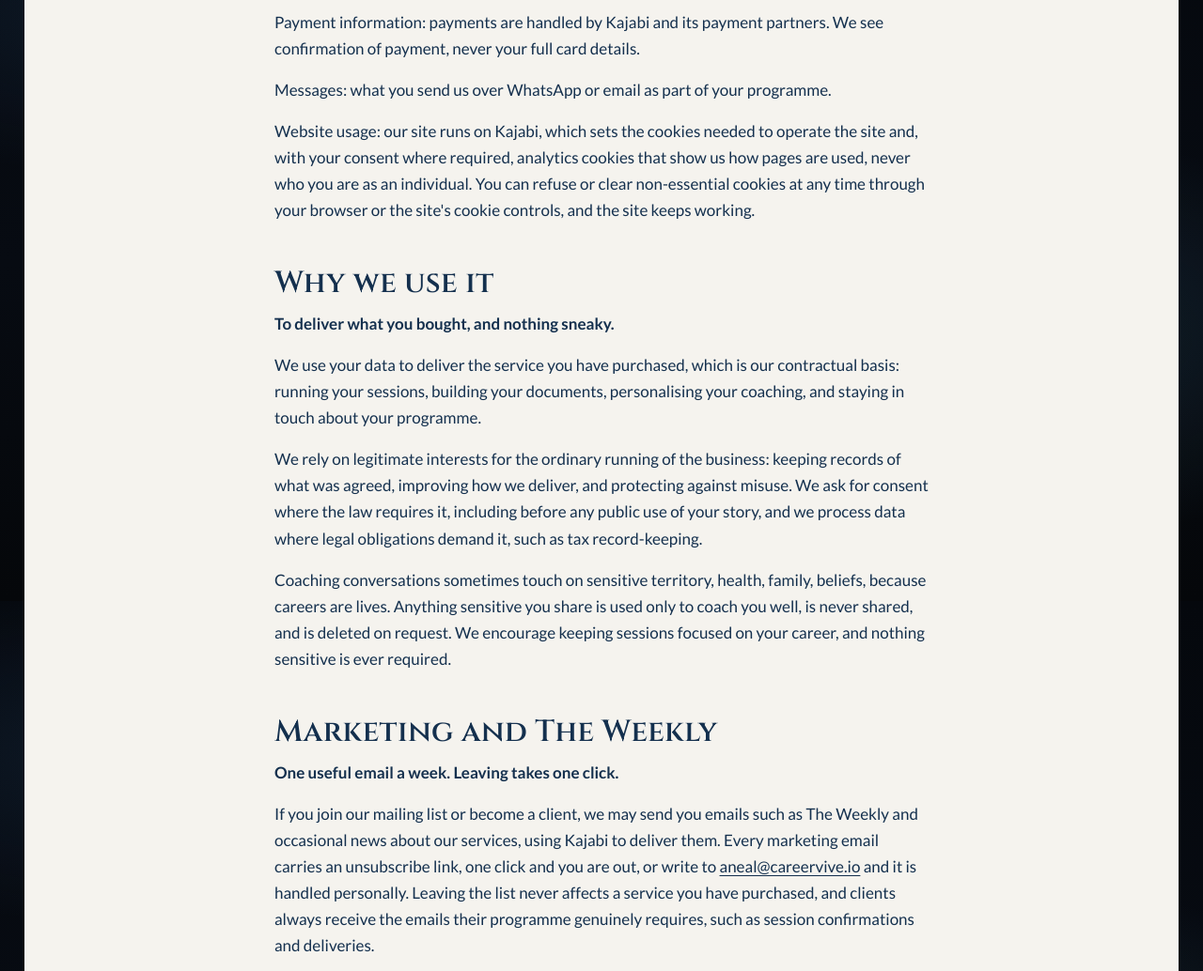
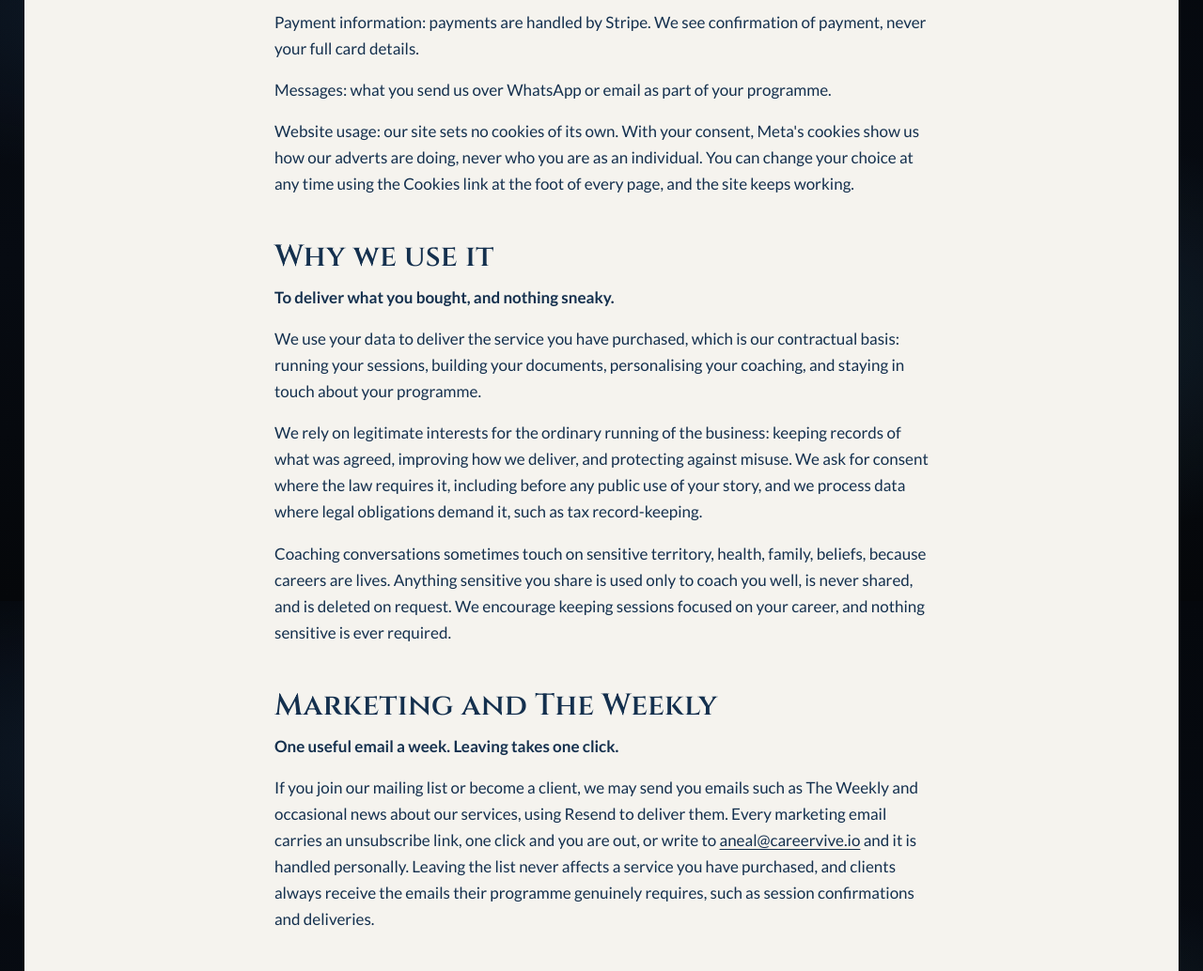
Before and after one commit to careervive/careervive.github.io, a website: page privacy.html in a window 1280 px wide. Shown: the part 1760-2794 px from the top of the page at 94% size. Drawn offline with Linux system fonts and the light colour scheme.

Commit message:
Privacy: the four lines that named Kajabi, updated with Aneal's yes
Co-Authored-By: Claude Fable 5.2 <noreply@anthropic.com>
Claude-Session: https://claude.ai/code/session_011VD4uGPY8jUHXt17ZwRrVE

```diff
--- a/privacy.html
+++ b/privacy.html
@@ -611,7 +611,7 @@ a.cv-wk b svg{flex:0 0 auto;color:var(--a)}
 <div class="cv-herow">
 <h1 class="cv-h1"><span class="cv-wd" style="--i: 0">Privacy,</span> <span class="cv-wd cv-fly" style="--i: 1">plainly.</span></h1>
 <div class="cv-hsub">
-<p class="cv-p cv-v">The plain-language version sits at the top of each section. The detail follows it. Last updated: 26 July 2026. Read this alongside our <a href="/terms" style="color:inherit;text-decoration:underline">Terms</a>.</p>
+<p class="cv-p cv-v">The plain-language version sits at the top of each section. The detail follows it. Last updated: 22 November 2026. Read this alongside our <a href="/terms" style="color:inherit;text-decoration:underline">Terms</a>.</p>
 </div>
 </div>
 </section>
@@ -630,9 +630,9 @@ a.cv-wk b svg{flex:0 0 auto;color:var(--a)}
 <p>Career information and documents: your CV, career history, goals, salary information you choose to share, and any documents you upload or send. This is the raw material of the work.</p>
 <p>Session recordings and transcripts: coaching calls, Vision Calls held by video or phone, and CV Engine voice sessions may be recorded and transcribed so nothing you tell us gets lost. You can opt out of recording at any time by writing to <a href="mailto:aneal@careervive.io">aneal@careervive.io</a>.</p>
 <p>Assessment responses: if you complete an assessment such as the Leadership Style assessment, we store your answers and results to deliver your report.</p>
-<p>Payment information: payments are handled by Kajabi and its payment partners. We see confirmation of payment, never your full card details.</p>
+<p>Payment information: payments are handled by Stripe. We see confirmation of payment, never your full card details.</p>
 <p>Messages: what you send us over WhatsApp or email as part of your programme.</p>
-<p>Website usage: our site runs on Kajabi, which sets the cookies needed to operate the site and, with your consent where required, analytics cookies that show us how pages are used, never who you are as an individual. You can refuse or clear non-essential cookies at any time through your browser or the site's cookie controls, and the site keeps working.</p>
+<p>Website usage: our site sets no cookies of its own. With your consent, Meta's cookies show us how our adverts are doing, never who you are as an individual. You can change your choice at any time using the Cookies link at the foot of every page, and the site keeps working.</p>
 <h2 class="cv-h2">Why we use it</h2>
 <p class="cv-lead">To deliver what you bought, and nothing sneaky.</p>
 <p>We use your data to deliver the service you have purchased, which is our contractual basis: running your sessions, building your documents, personalising your coaching, and staying in touch about your programme.</p>
@@ -640,7 +640,7 @@ a.cv-wk b svg{flex:0 0 auto;color:var(--a)}
 <p>Coaching conversations sometimes touch on sensitive territory, health, family, beliefs, because careers are lives. Anything sensitive you share is used only to coach you well, is never shared, and is deleted on request. We encourage keeping sessions focused on your career, and nothing sensitive is ever required.</p>
 <h2 class="cv-h2">Marketing and The Weekly</h2>
 <p class="cv-lead">One useful email a week. Leaving takes one click.</p>
-<p>If you join our mailing list or become a client, we may send you emails such as The Weekly and occasional news about our services, using Kajabi to deliver them. Every marketing email carries an unsubscribe link, one click and you are out, or write to <a href="mailto:aneal@careervive.io">aneal@careervive.io</a> and it is handled personally. Leaving the list never affects a service you have purchased, and clients always receive the emails their programme genuinely requires, such as session confirmations and deliveries.</p>
+<p>If you join our mailing list or become a client, we may send you emails such as The Weekly and occasional news about our services, using Resend to deliver them. Every marketing email carries an unsubscribe link, one click and you are out, or write to <a href="mailto:aneal@careervive.io">aneal@careervive.io</a> and it is handled personally. Leaving the list never affects a service you have purchased, and clients always receive the emails their programme genuinely requires, such as session confirmations and deliveries.</p>
 <h2 class="cv-h2">AI in our services</h2>
 <p class="cv-lead">AI does the heavy lifting. Aneal signs off every deliverable.</p>
 <p>CareerVive uses AI tools to deliver parts of the service, including the CV Engine's voice session and document drafting. These tools process the information you provide, including transcripts of your sessions, to produce your documents and insights.</p>
@@ -649,7 +649,7 @@ a.cv-wk b svg{flex:0 0 auto;color:var(--a)}
 <p>AI can make mistakes. That is precisely why the human review exists, and why our Terms ask you to read your final documents before you rely on them. And if you ever want to understand how any AI-assisted output about you was produced, or want it looked at again by a human, ask: Aneal built the system and will explain it in plain English.</p>
 <h2 class="cv-h2">Who we share it with</h2>
 <p class="cv-lead">Trusted providers, professional advisers, and the law. Nobody else. Never sold.</p>
-<p>We use carefully chosen providers to run the service, each processing your data only as needed for their job: Kajabi (website, email and payments), Calendly (scheduling), Anthropic (AI processing), OpenAI (CareerViveGPT only), transcription services for session notes, Railway (application hosting), Cloudflare (secure file storage), and Resend (email delivery). We may share data with professional advisers such as accountants or lawyers where genuinely needed, and with authorities where the law requires it.</p>
+<p>We use carefully chosen providers to run the service, each processing your data only as needed for their job: GitHub (website hosting), Stripe (payments), Meta (advert measurement, with your consent), Calendly (scheduling), Anthropic (AI processing), OpenAI (CareerViveGPT only), transcription services for session notes, Railway (application hosting), Cloudflare (secure file storage), and Resend (email delivery). We may share data with professional advisers such as accountants or lawyers where genuinely needed, and with authorities where the law requires it.</p>
 <p>Your data is never sold, rented or traded. And nothing identifying you, your name, your story, your results, appears in any public material, case study or testimonial without your explicit written consent; our standing policy is to withhold client names even where consent has been given.</p>
 <h2 class="cv-h2">When your employer pays</h2>
 <p class="cv-lead">In outplacement, the employer funds the room. What's said in it stays yours.</p>
```
